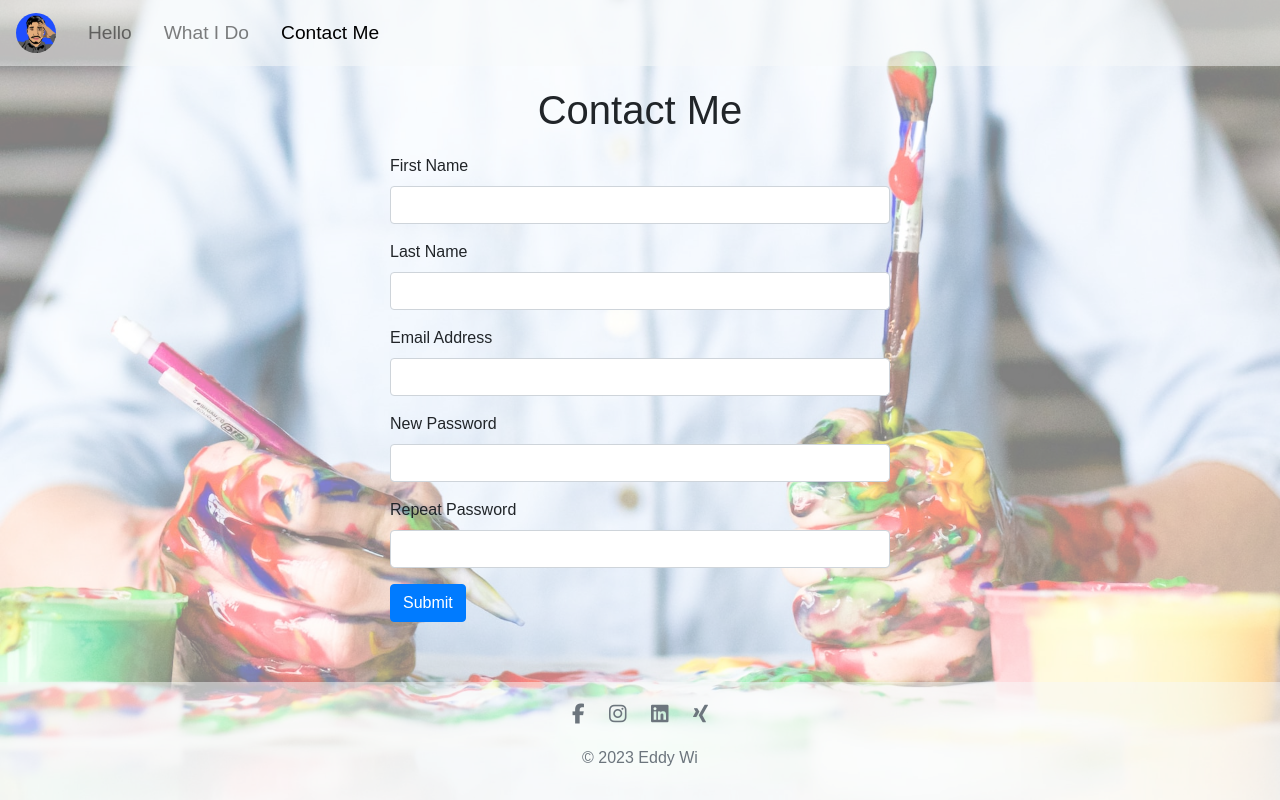
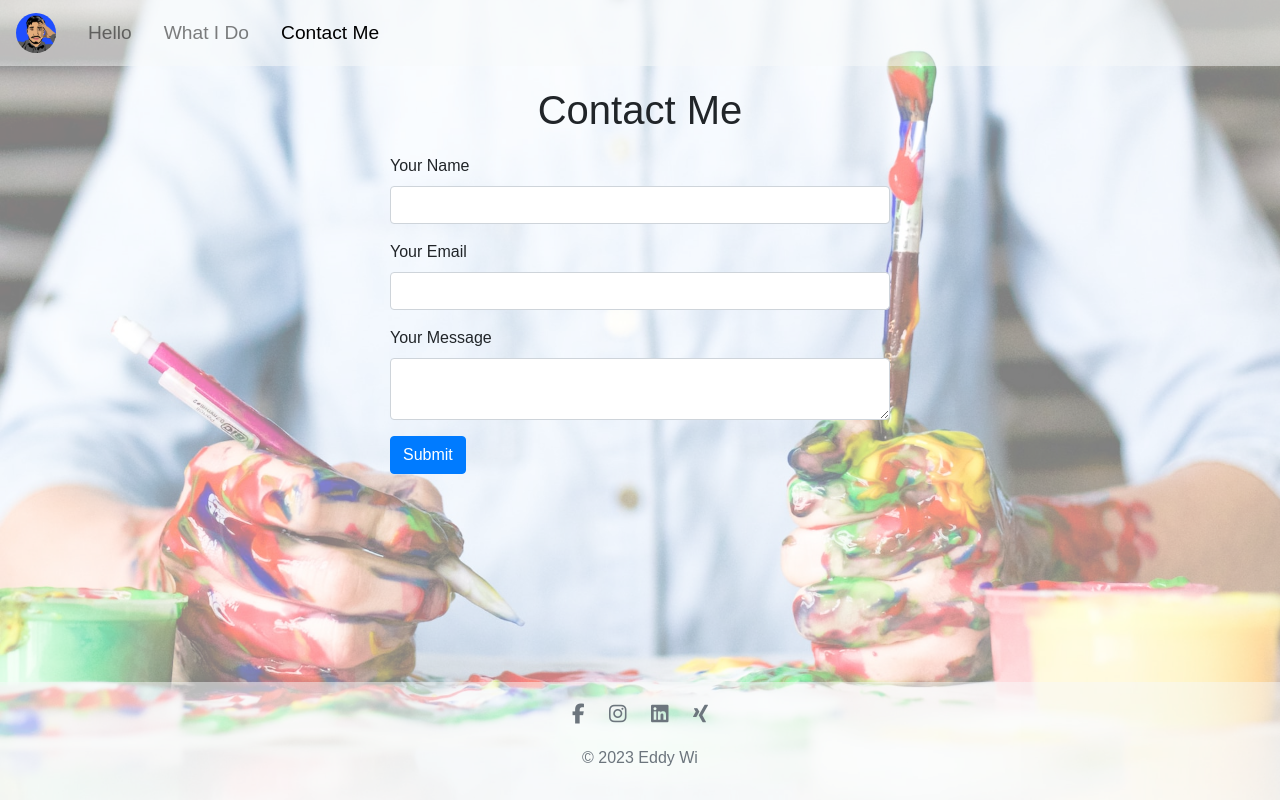
Before and after one commit to eddywiesinger/portfolio, a Flask app: page /contact in a window 1280 px wide. Run offline with Flask 2, Linux system fonts and the light colour scheme; some libraries are stand-ins or nearby versions; some web fonts are replaced.

Commit message:
container margin, form fields

```diff
--- a/main.py
+++ b/main.py
@@ -2,9 +2,9 @@ import os
 
 from flask import Flask, render_template, flash, redirect, url_for
 from flask_bootstrap import Bootstrap4
-from flask_wtf import FlaskForm
-from wtforms import SubmitField, PasswordField, StringField
-from wtforms.validators import DataRequired, Email, Length, EqualTo
+from flask_wtf import FlaskForm, RecaptchaField
+from wtforms import SubmitField, StringField, TextAreaField
+from wtforms.validators import DataRequired, Email, Length
 
 app = Flask(__name__, static_folder='static')
 app.secret_key = os.environ['APP_SECRET']
@@ -15,16 +15,19 @@ SECONDARY_COLOR = '#ffd03c'
 
 
 class ContactForm(FlaskForm):
-    name_first = StringField('First Name',
+    name_first = StringField('Your Name',
                              [DataRequired()])
-    name_last = StringField('Last Name',
-                            [DataRequired()])
-    email = StringField('Email Address', [DataRequired(),
+    email = StringField('Your Email', [DataRequired(),
                                           Email(), Length(min=6, max=50)])
-    password = PasswordField('New Password', [DataRequired(), EqualTo('confirm',
-                                                                      message='Passwords must match')
-                                              ])
-    confirm = PasswordField('Repeat Password')
+    body = TextAreaField(
+        'Your Message',
+        [
+            DataRequired(),
+            Length(min=4,
+                   message='Your message is too short.'),
+            Length(max=1000, message='Your message exceeds maximum length of 1000.')
+        ],
+    )
     submit = SubmitField('Submit')
 
 
--- a/static/css/main.css
+++ b/static/css/main.css
@@ -30,6 +30,10 @@ footer {
     margin: auto;
 }
 
+
+.block-custom {
+    margin-bottom: 150px;
+}
 
 
 @media (min-width: 992px) {
--- a/templates/base.html
+++ b/templates/base.html
@@ -55,7 +55,7 @@
         </li>
     </ul>
 </nav>
-<div class="block-content text-center text-lg-start">
+<div class="block-content block-custom text-center text-lg-start">
     {% block content %}{% endblock %}
 </div>
 <footer class="text-center text-lg-start transparent-bg-light text-muted">
--- a/templates/hello.html
+++ b/templates/hello.html
@@ -12,11 +12,9 @@
 
     {% with messages = get_flashed_messages() %}
     {% if messages %}
-    <ul class=flashes>
         {% for message in messages %}
-        <li>{{ message }}</li>
+        <p>{{ message }}</p>
         {% endfor %}
-    </ul>
     {% endif %}
     {% endwith %}
 </div>
```
